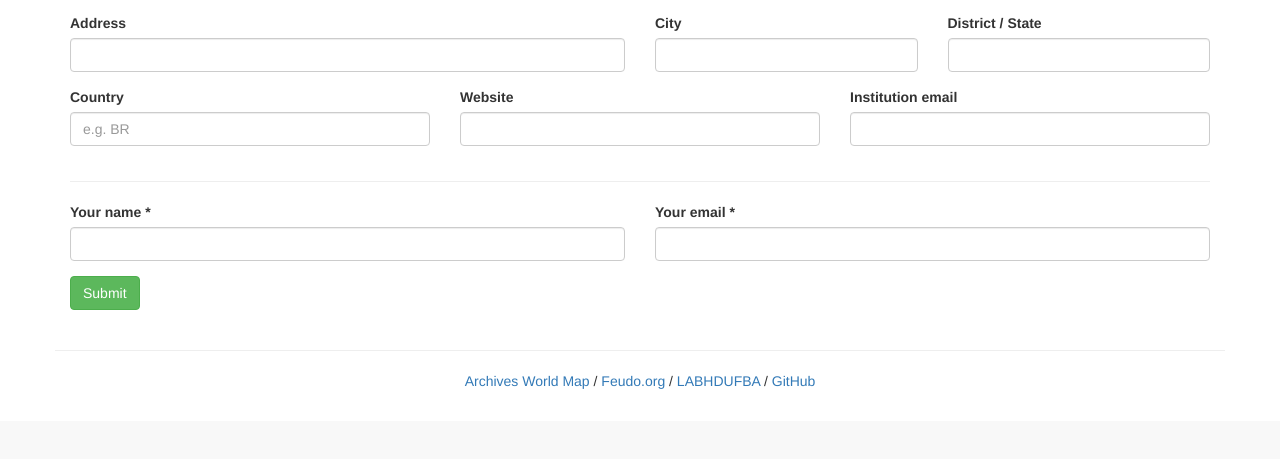
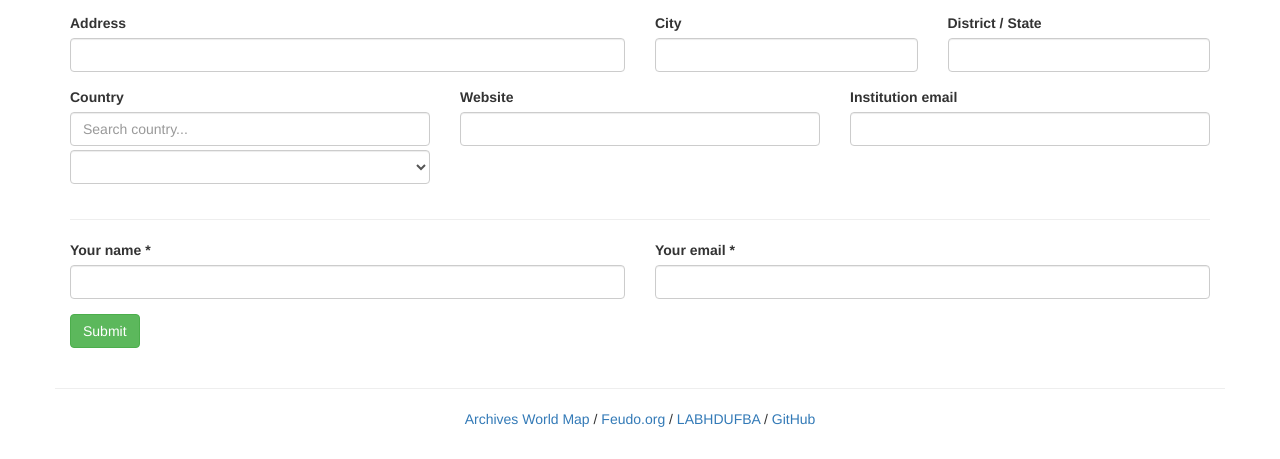
Before and after one commit to rsandrade/archives-worldmap, a Flask app: page /add in a window 1280 px wide. Shown: the part 718-1177 px from the top of the page. Before the commit the page ends 1107 px from the top, so only its background shows below. Run offline with Flask 3, Linux system fonts and the light colour scheme; parts of the project's set-up code (start-up, migrations or seed data) failed here and were passed over.

Commit message:
feature: searchable country combobox on add form
- Country field replaced with filter input + select populated via
  Intl.DisplayNames browser API — no extra data files needed
- Country names shown in user's current language, sorted alphabetically
- Nominatim geocoding auto-selects the country in the dropdown
- Repopulates automatically when user switches language
- i18n.js now dispatches awm:langchange custom event after applying translations

```diff
--- a/app/static/js/i18n.js
+++ b/app/static/js/i18n.js
@@ -117,7 +117,10 @@
     var url = LANG_BASE_URL + lang + '.json';
     fetch(url)
       .then(function (r) { return r.json(); })
-      .then(function (dict) { applyTranslations(dict); })
+      .then(function (dict) {
+        applyTranslations(dict);
+        document.dispatchEvent(new CustomEvent('awm:langchange', { detail: { lang: lang } }));
+      })
       .catch(function () {
         if (lang !== DEFAULT_LANG) loadAndApply(DEFAULT_LANG);
       });
--- a/app/static/lang/en.json
+++ b/app/static/lang/en.json
@@ -102,5 +102,6 @@
   "flash_add_success": "Thank you! Your submission is under review.",
   "flash_not_found": "Institution not found.",
   "flash_report_success": "Thank you for your report. We will review it.",
-  "flash_contact_success": "Thank you for your message!"
+  "flash_contact_success": "Thank you for your message!",
+  "add_country_search": "Search country..."
 }
--- a/app/static/lang/es.json
+++ b/app/static/lang/es.json
@@ -102,5 +102,6 @@
   "flash_add_success": "¡Gracias! Su envío está en revisión.",
   "flash_not_found": "Institución no encontrada.",
   "flash_report_success": "Gracias por su reporte. Lo revisaremos.",
-  "flash_contact_success": "¡Gracias por su mensaje!"
+  "flash_contact_success": "¡Gracias por su mensaje!",
+  "add_country_search": "Buscar país..."
 }
--- a/app/static/lang/pl.json
+++ b/app/static/lang/pl.json
@@ -102,5 +102,6 @@
   "flash_add_success": "Dziękujemy! Twoje zgłoszenie jest w trakcie weryfikacji.",
   "flash_not_found": "Instytucja nie została znaleziona.",
   "flash_report_success": "Dziękujemy za zgłoszenie. Sprawdzimy je.",
-  "flash_contact_success": "Dziękujemy za wiadomość!"
+  "flash_contact_success": "Dziękujemy za wiadomość!",
+  "add_country_search": "Szukaj kraju..."
 }
--- a/app/static/lang/pt-br.json
+++ b/app/static/lang/pt-br.json
@@ -102,5 +102,6 @@
   "flash_add_success": "Obrigado! Sua submissão está em análise.",
   "flash_not_found": "Instituição não encontrada.",
   "flash_report_success": "Obrigado pelo seu relatório. Vamos analisá-lo.",
-  "flash_contact_success": "Obrigado pela sua mensagem!"
+  "flash_contact_success": "Obrigado pela sua mensagem!",
+  "add_country_search": "Buscar país..."
 }
--- a/app/static/lang/ro.json
+++ b/app/static/lang/ro.json
@@ -102,5 +102,6 @@
   "flash_add_success": "Mulțumim! Trimiterea dvs. este în curs de revizuire.",
   "flash_not_found": "Instituția nu a fost găsită.",
   "flash_report_success": "Mulțumim pentru raportul dvs. Îl vom analiza.",
-  "flash_contact_success": "Mulțumim pentru mesajul dvs.!"
+  "flash_contact_success": "Mulțumim pentru mesajul dvs.!",
+  "add_country_search": "Caută țară..."
 }
--- a/app/static/lang/zh.json
+++ b/app/static/lang/zh.json
@@ -102,5 +102,6 @@
   "flash_add_success": "谢谢！您的提交正在审核中。",
   "flash_not_found": "未找到该机构。",
   "flash_report_success": "感谢您的举报，我们将进行审核。",
-  "flash_contact_success": "感谢您的留言！"
+  "flash_contact_success": "感谢您的留言！",
+  "add_country_search": "搜索国家..."
 }
--- a/app/templates/public/add.html
+++ b/app/templates/public/add.html
@@ -45,7 +45,10 @@
     <div class="row">
         <div class="col-md-4"><div class="form-group">
             <label data-i18n="add_country">Country</label>
-            <input type="text" name="country" id="field-country" class="form-control" maxlength="2" placeholder="e.g. BR">
+            <input type="text" id="country-filter" class="form-control" data-i18n-placeholder="add_country_search" placeholder="Search country..." autocomplete="off" style="margin-bottom:4px;">
+            <select name="country" id="field-country" class="form-control">
+                <option value=""></option>
+            </select>
         </div></div>
         <div class="col-md-4"><div class="form-group">
             <label data-i18n="add_website">Website</label>
@@ -127,9 +130,87 @@ function geocodeAddress() {
             if (addr.state)
                 document.getElementById('field-district').value = addr.state;
             if (addr.country_code)
-                document.getElementById('field-country').value = addr.country_code.toUpperCase();
+                setCountry(addr.country_code.toUpperCase());
         });
 }
+
+// Country combobox
+var ALL_CODES = [
+  'AD','AE','AF','AG','AI','AL','AM','AO','AQ','AR','AS','AT','AU','AW','AX','AZ',
+  'BA','BB','BD','BE','BF','BG','BH','BI','BJ','BL','BM','BN','BO','BQ','BR','BS',
+  'BT','BV','BW','BY','BZ','CA','CC','CD','CF','CG','CH','CI','CK','CL','CM','CN',
+  'CO','CR','CU','CV','CW','CX','CY','CZ','DE','DJ','DK','DM','DO','DZ','EC','EE',
+  'EG','EH','ER','ES','ET','FI','FJ','FK','FM','FO','FR','GA','GB','GD','GE','GF',
+  'GG','GH','GI','GL','GM','GN','GP','GQ','GR','GS','GT','GU','GW','GY','HK','HM',
+  'HN','HR','HT','HU','ID','IE','IL','IM','IN','IO','IQ','IR','IS','IT','JE','JM',
+  'JO','JP','KE','KG','KH','KI','KM','KN','KP','KR','KW','KY','KZ','LA','LB','LC',
+  'LI','LK','LR','LS','LT','LU','LV','LY','MA','MC','MD','ME','MF','MG','MH','MK',
+  'ML','MM','MN','MO','MP','MQ','MR','MS','MT','MU','MV','MW','MX','MY','MZ','NA',
+  'NC','NE','NF','NG','NI','NL','NO','NP','NR','NU','NZ','OM','PA','PE','PF','PG',
+  'PH','PK','PL','PM','PN','PR','PS','PT','PW','PY','QA','RE','RO','RS','RU','RW',
+  'SA','SB','SC','SD','SE','SG','SH','SI','SJ','SK','SL','SM','SN','SO','SR','SS',
+  'ST','SV','SX','SY','SZ','TC','TD','TF','TG','TH','TJ','TK','TL','TM','TN','TO',
+  'TR','TT','TV','TZ','UA','UG','UM','US','UY','UZ','VA','VC','VE','VG','VI','VN',
+  'VU','WF','WS','YE','YT','ZA','ZM','ZW'
+];
+
+var allCountryOptions = [];
+
+function langToLocale(lang) {
+  return lang === 'pt-br' ? 'pt-BR' : lang;
+}
+
+function buildCountryOptions(lang) {
+  var locale = langToLocale(lang);
+  var dn;
+  try { dn = new Intl.DisplayNames([locale], {type: 'region'}); } catch(e) { dn = null; }
+  allCountryOptions = ALL_CODES.map(function(code) {
+    var name = code;
+    try { if (dn) name = dn.of(code) || code; } catch(e) {}
+    return {code: code, name: name};
+  }).filter(function(o) { return o.name && o.name !== o.code; });
+  allCountryOptions.sort(function(a, b) { return a.name.localeCompare(b.name, locale); });
+}
+
+function renderCountryOptions(filter, selectedCode) {
+  var sel = document.getElementById('field-country');
+  var q = (filter || '').toLowerCase();
+  sel.innerHTML = '<option value=""></option>';
+  allCountryOptions.forEach(function(o) {
+    if (q && o.name.toLowerCase().indexOf(q) === -1 && o.code.toLowerCase().indexOf(q) === -1) return;
+    var opt = document.createElement('option');
+    opt.value = o.code;
+    opt.textContent = o.name + ' (' + o.code + ')';
+    if (o.code === selectedCode) opt.selected = true;
+    sel.appendChild(opt);
+  });
+}
+
+function setCountry(code) {
+  document.getElementById('country-filter').value = '';
+  renderCountryOptions('', code);
+}
+
+function initCountrySelect() {
+  var lang = localStorage.getItem('awm_lang') || 'en';
+  buildCountryOptions(lang);
+  renderCountryOptions('', '');
+
+  document.getElementById('country-filter').addEventListener('input', function() {
+    var sel = document.getElementById('field-country');
+    var cur = sel.value;
+    renderCountryOptions(this.value, cur);
+  });
+
+  document.addEventListener('awm:langchange', function(e) {
+    var sel = document.getElementById('field-country');
+    var cur = sel.value;
+    buildCountryOptions(e.detail.lang);
+    renderCountryOptions(document.getElementById('country-filter').value, cur);
+  });
+}
+
+initCountrySelect();
 
 document.getElementById('geocode-btn').addEventListener('click', geocodeAddress);
 document.getElementById('geocode-input').addEventListener('keydown', function(e) {
```
